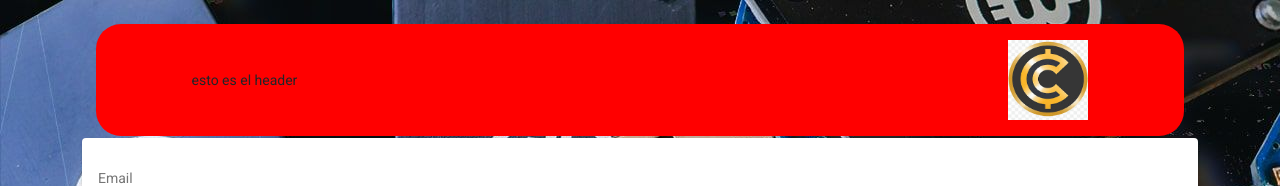
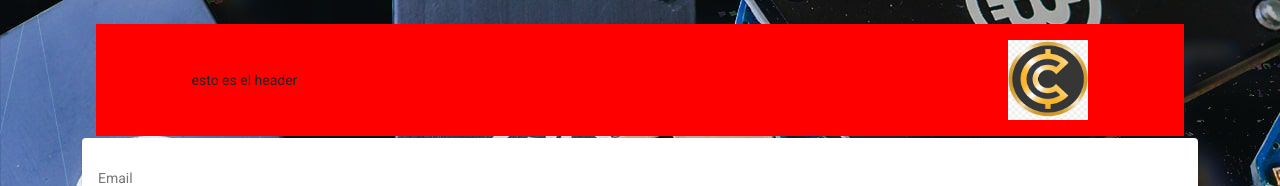
Before and after one commit to ArielRojasGit/criptoSeller, an Angular app: page /login in a window 1280 px wide. Shown: the top 186 px of the page. Built offline with nearby package versions, Linux system fonts and the light colour scheme.

Commit message:
prueba commit

```diff
--- a/src/app/shared/header/header.component.css
+++ b/src/app/shared/header/header.component.css
@@ -10,7 +10,7 @@
     z-index: 9999;
     margin: auto;
     width: 85%;
-    border-radius: 25px;
+    /* border-radius: 25px; */
 }
 img{
     width:5rem;
```
